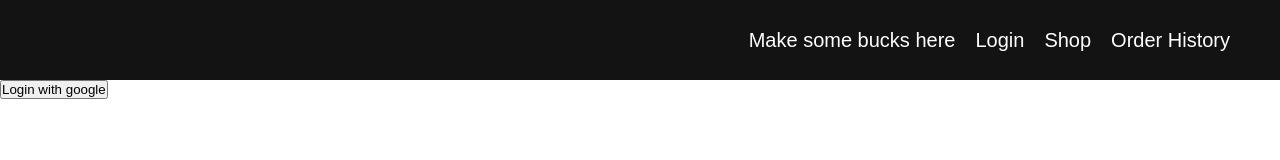
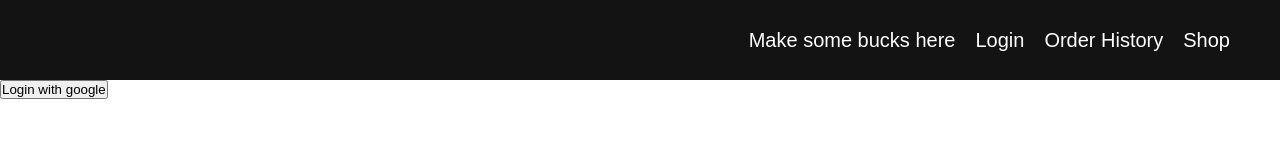
Before and after one commit to DeeepAK9007/shopping_web, a React (Vite) app: page /login in a window 1280 px wide. Shown: the top 160 px of the page. Built offline with nearby package versions, Linux system fonts and the light colour scheme; no server answers.

Commit message:
buy merchandise page has been added

```diff
--- a/src/App.jsx
+++ b/src/App.jsx
@@ -8,6 +8,7 @@ import Merch from "./pages/add_merch/add_merch";
 import OrderHistory from "./pages/order_history/order_history";
 import ManageMerch from './pages/manage_merch/manage_merch';
 import { UserContext, UserContextProvider } from "./context/UserContext";
+import Buy from "./components/buy produt/buy_product";
 
 
 function App()
@@ -32,21 +33,18 @@ function App()
                             <Route path="/" element={<Shop />} />
                             <Route path="/add_merch" element={<Merch />}></Route>
                             <Route path="/manage/:merchId" element={<ManageMerch />}></Route>
+                            <Route path="/merch/:id" element={<Buy />}></Route>
                         </Route>
-
                         <Route element={<IfnotAuth />}>
                             <Route path="/login" element={<Login />} />
                         </Route>
                         <Route>
                             <Route path="/order_history" element={<OrderHistory />}></Route>
                         </Route>
-
                     </Routes>
                 </Router>
             </div>
         </UserContextProvider>
     );
 }
-
-
 export default App;
--- a/src/components/merch_card.css
+++ b/src/components/merch_card.css
@@ -24,7 +24,3 @@
 .merch-card .content h3, .merch-card .content p {
     margin-bottom: 5px;
 }
-
-.orders {
-
-}
--- a/src/components/navbar.jsx
+++ b/src/components/navbar.jsx
@@ -21,8 +21,8 @@ export const Navbar = () => {
 					:
 					<Link onClick={handleLogout}>Logout</Link>
 				}
-				<Link to="/Shop">Shop</Link>
 				<Link to="/order_history">Order History</Link>
+				<Link to="/">Shop</Link>
 			</div>
 		</div>
 	)
--- a/src/pages/shop/prod_rend.jsx
+++ b/src/pages/shop/prod_rend.jsx
@@ -1,9 +1,11 @@
-import React, { useContext } from "react";
+import React, { useContext, useState, useHistory, } from "react";
+import { Link } from "react-router-dom";
 //import { ShopContext } from "../../context/shop-context";
 
 export function ProdRend(props)
 {
     //const {addToCart} =useContext(ShopContext);
+
 
     return(
         <div className="product">
@@ -12,8 +14,7 @@ export function ProdRend(props)
                 <h2>{props.name}</h2>
                 <h3>{props.price}</h3>
             </div>
-
-            <button className="addToCartBttn">Add to cart</button>
+            <Link className="addToCartBttn" to={`/merch/${props.id}`}>Add to cart</Link>
         </div>
     );
 }
--- a/src/pages/shop/shop.jsx
+++ b/src/pages/shop/shop.jsx
@@ -7,7 +7,7 @@ import getProducts from '../../products'
 function product(a)
 {
     return(
-        <ProdRend key={a.id} name={a.name}  price={a.price} imgURL = {a.photo[0]} />
+        <ProdRend id={a.id} key={a.id} name={a.name}  price={a.price} imgURL = {a.photo[0]} />
     );
 }
 
```
